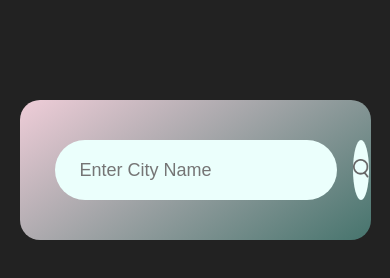
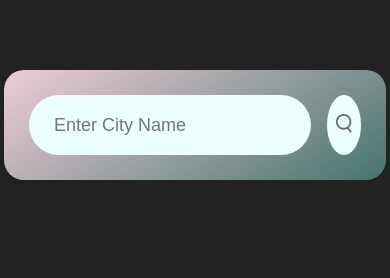
Before and after one commit to kiran-k-k/Weather-Application, a plain HTML site: page index.html in a window 390 px wide. Drawn offline with Linux system fonts and the light colour scheme.

Commit message:
Update index.css

```diff
--- a/index.css
+++ b/index.css
@@ -90,3 +90,38 @@ body{
     margin-top: 10px;
     display: none;
 }
+@media(max-width: 767px){
+    .search button {
+        border: 0;
+        outline: 0;
+        background: #ebfffc;
+        border-radius: 50%;
+        width: 60px;
+        height: 60px;
+        cursor: pointer;
+    }
+    .card{
+        width: 98%;
+        max-width: 470px;
+        background: linear-gradient(146deg, #efcdd8, #46746d);
+        color: #fff;
+        margin: 70px auto 0;
+        border-radius: 20px;
+        padding: 25px 25px ;
+        text-align: center;
+    }
+    .search{
+        width: 100%;
+        display: flex;
+        align-items: center;
+        justify-content: space-between;
+    }
+    .col img {
+        width: 30px;
+        margin-right: 10px;
+    }
+    .humidity, .wind {
+        font-size: 20px;
+        margin-top: 0px;
+    }
+}
```
